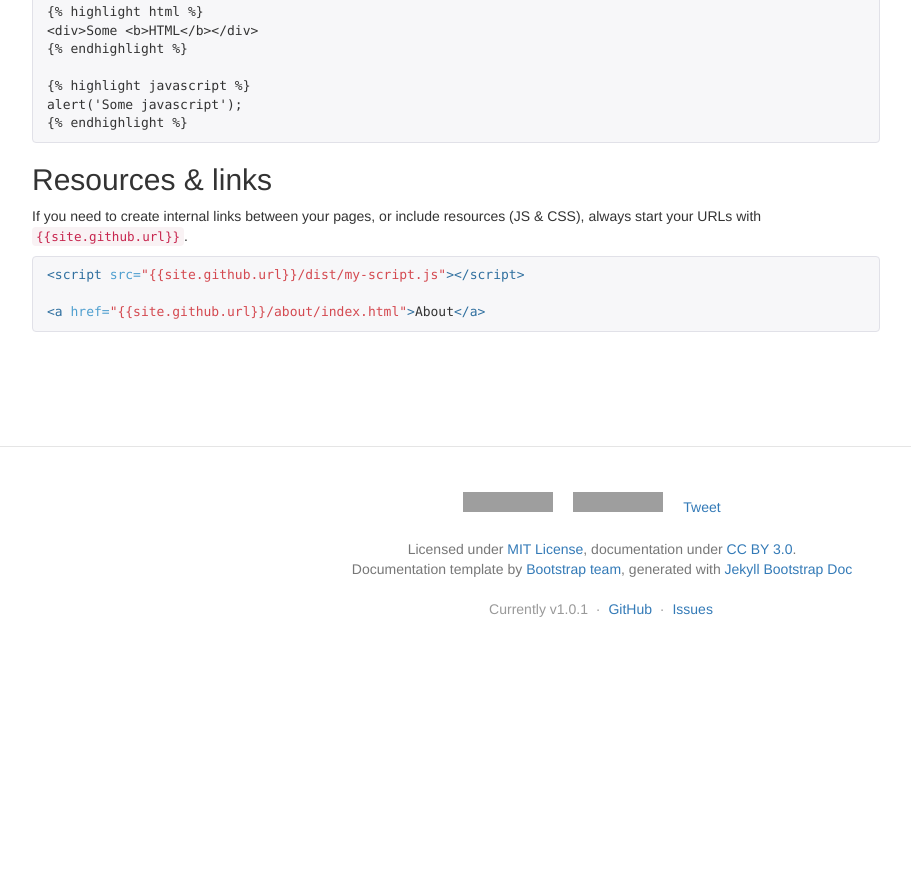
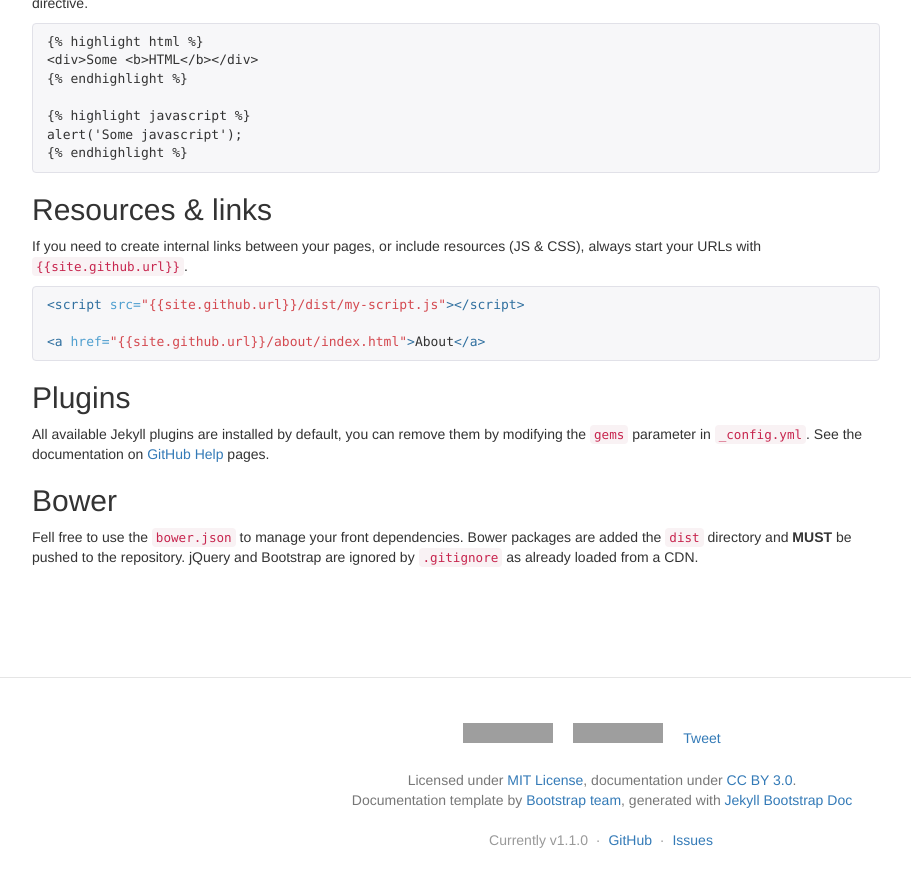
Before and after one commit to mistic100/jekyll-bootstrap-doc, a Jekyll site: the page built from index.html, in a window 1280 px wide and 900 px high, scrolled down 2989 px. Shown: the top 887 px of the window, without its empty margins (38-949 px from the left). Built offline with Jekyll 4.4.1, drawn with Linux system fonts in a browser that asks for light colours; nearby versions of some CDN libraries; comment, search, counter and statistics services are not loaded; before the commit the page ends 3658 px from its top, so only the background shows below that; some of the changed text lies outside the part shown; grey boxes are pictures that could not be loaded.

Commit message:
fix HTTPS, update Bootstrap, update doc

```diff
--- a/_config.yml
+++ b/_config.yml
@@ -1,7 +1,7 @@
 # name of the software
 name: Jekyll Bootstrap Doc
 # current version of the software
-version: 1.0.1
+version: 1.1.0
 # url of the download button
 downloadUrl: https://github.com/mistic100/jekyll-bootstrap-doc
 # licence of the software
@@ -26,6 +26,11 @@ header:
   color2: "#673051"
   trianglify: true
 
+# google analytics
+analytics:
+  account:
+  domain:
+
 # github buttons
 githubButton:
   user: mistic100
@@ -43,14 +48,11 @@ facebook:
   enabled: true
   profileUrl:
 
-# google analytics
-analytics:
-  account:
-  domain:
 
+exclude: ['README.md', 'LICENSE', 'bower.json', 'Gemfile.lock', 'Gemfile']
 
-# DON'T MODIFY
-pygments: true
-highlight: pygments
-
-exclude: ['README.md', 'Gemfile.lock', 'Gemfile']
+gems:
+  - jekyll-mentions
+  - jemoji
+  - jekyll-redirect-from
+  - jekyll-sitemap
--- a/_layouts/default.html
+++ b/_layouts/default.html
@@ -11,7 +11,7 @@
     <script src="https://oss.maxcdn.com/libs/respond.js/1.4.2/respond.min.js"></script>
   <![endif]-->
 
-  <link href="https://netdna.bootstrapcdn.com/bootstrap/3.1.1/css/bootstrap.min.css" rel="stylesheet">
+  <link href="https://netdna.bootstrapcdn.com/bootstrap/3.3.1/css/bootstrap.min.css" rel="stylesheet">
   <link href="{{site.github.url}}/assets/css/docs.min.css" rel="stylesheet">
   <link href="{{site.github.url}}/assets/css/style.css" rel="stylesheet">
 
@@ -22,8 +22,8 @@
     }
   </style>
 
-  <script src="https://ajax.googleapis.com/ajax/libs/jquery/1.11.0/jquery.min.js"></script>
-  <script src="https://netdna.bootstrapcdn.com/bootstrap/3.1.1/js/bootstrap.min.js"></script>
+  <script src="https://code.jquery.com/jquery-1.11.2.min.js"></script>
+  <script src="https://netdna.bootstrapcdn.com/bootstrap/3.3.1/js/bootstrap.min.js"></script>
   <script src="{{site.github.url}}/assets/js/docs.min.js"></script>
 </head>
 
@@ -43,7 +43,8 @@
       </div>
       <nav class="collapse navbar-collapse bs-navbar-collapse" role="navigation">
         <ul class="nav navbar-nav">
-        {% for p in site.pages %}
+        {% assign sorted_pages = site.pages | sort:"name" %}
+        {% for p in sorted_pages %}
           {% if p.isHome != true %}
           <li {% if page.title == p.title %}class="active"{% endif %}>
             <a href="{{site.github.url}}{{p.url}}">{{p.title}}</a>
@@ -169,8 +170,8 @@
   <!-- Async scripts
   =========================================== -->
   {% if site.header.trianglify %}
-  <script src="http://d3js.org/d3.v3.min.js"></script>
-  <script src="http://cdnjs.cloudflare.com/ajax/libs/trianglify/0.1.2/trianglify.min.js"></script>
+  <script src="https://cdnjs.cloudflare.com/ajax/libs/d3/3.4.11/d3.min.js"></script>
+  <script src="https://cdnjs.cloudflare.com/ajax/libs/trianglify/0.1.2/trianglify.min.js"></script>
   <script>trianglify('{{site.header.color1}}', '{{site.header.color2}}');</script>
   {% endif %}
 
--- a/index.html
+++ b/index.html
@@ -5,7 +5,6 @@ description: Simple documentation template for Github pages
 isHome: true
 ---
 
-<!-- intro -->
 <section class="bs-docs-section">
   <h1 id="overview" class="page-header">Overview</h1>
 
@@ -39,18 +38,18 @@ isHome: true
 <section class="bs-docs-section">
   <h1 id="installation" class="page-header">Installation</h1>
 
-  <h3 id="install-jekyll">Install Jekyll</h3>
+  <h2 id="install-jekyll">Install Jekyll</h2>
   <p>Follow the <a href="https://help.github.com/articles/using-jekyll-with-pages">GitHub guide</a> to install Jekyll on your computer. The big steps are:</p>
 
 {% highlight text %}
 apt-get install ruby ruby-dev
 gem install bundler
-git clone git@github.com:mistic100/jekyll-bootstrap-doc
+git clone git://github.com/mistic100/jekyll-bootstrap-doc
 bundle install
 bundle exec jekyll serve
 {% endhighlight %}
 
-  <h3 id="configuration">Configuration</h3>
+  <h2 id="configuration">Configuration</h2>
   <p>Adapt the <code>_config.yml</code> file to your project.</p>
 
   <div class="table-responsive">
@@ -102,7 +101,7 @@ bundle exec jekyll serve
     </table>
   </div>
 
-  <h4>Social buttons</h4>
+  <h3>Social buttons</h3>
   <div class="table-responsive">
     <table class="table table-bordered table-striped">
       <thead>
@@ -144,6 +143,7 @@ bundle exec jekyll serve
     </table>
   </div>
 </section>
+
 
 <section class="bs-docs-section">
   <h1 id="usage" class="page-header">Usage</h1>
@@ -201,4 +201,10 @@ alert('Some javascript');
 
 <a href="{{ "{{site.github.url" }}}}/about/index.html">About</a>
 {% endhighlight %}
+
+  <h2 id="gems">Plugins</h2>
+  <p>All available Jekyll plugins are installed by default, you can remove them by modifying the <code>gems</code> parameter in <code>_config.yml</code>. See the documentation on <a href="https://help.github.com/articles/using-jekyll-plugins-with-github-pages/">GitHub Help</a> pages.</p>
+
+  <h2 id="bower">Bower</h2>
+  <p>Fell free to use the <code>bower.json</code> to manage your front dependencies. Bower packages are added the <code>dist</code> directory and <b>MUST</b> be pushed to the repository. jQuery and Bootstrap are ignored by <code>.gitignore</code> as already loaded from a CDN.</p>
 </section>
```
Also changed, not shown: other parts of _layouts/default.html (+1 -1 lines), bower.json (added, +8 -0 lines), assets/js/docs.min.js, 2 other files.
